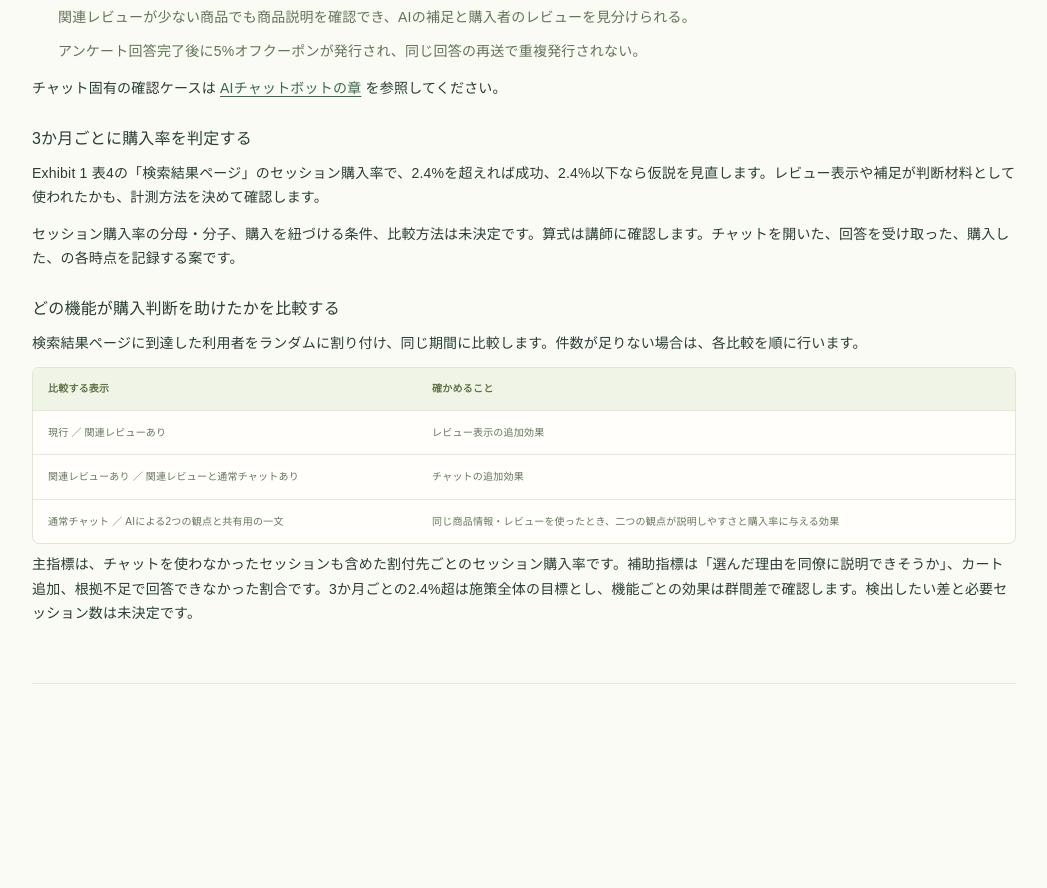
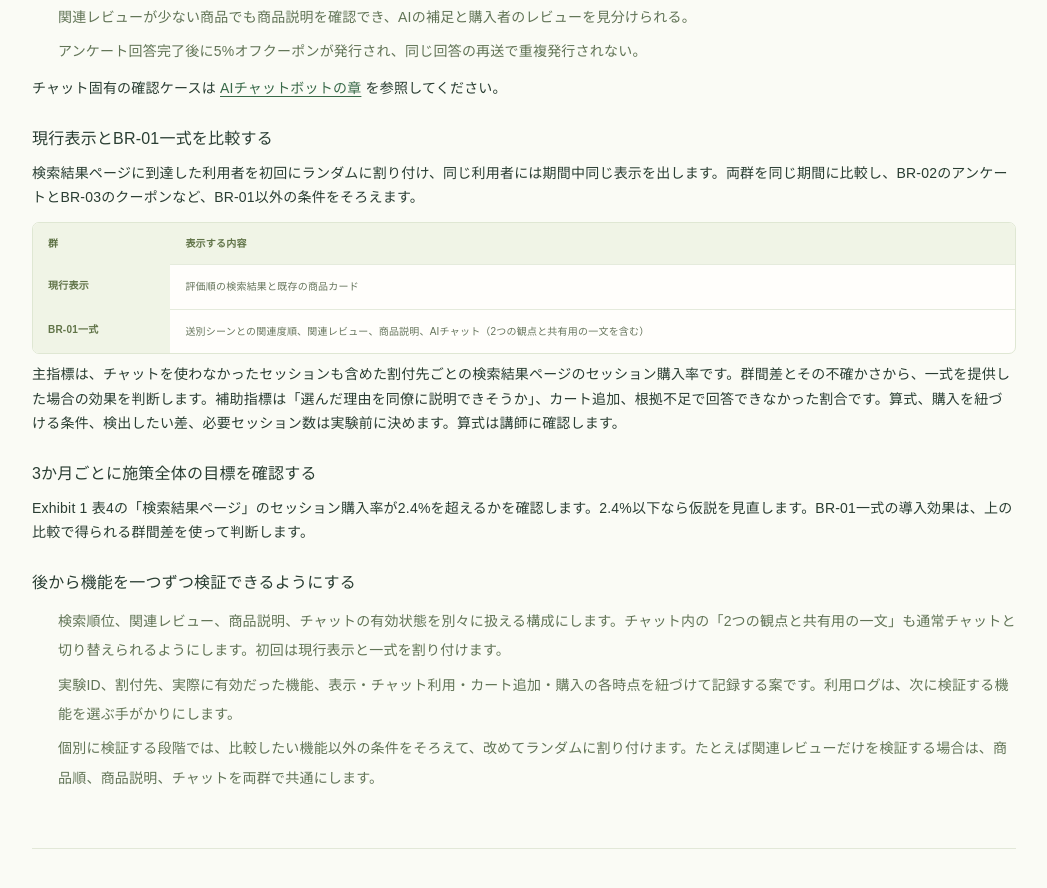
Before and after one commit to nomuryo7159/HCF_teamsite, a Next.js app: page /guide in a window 1280 px wide. Shown: the part 8280-9168 px from the top of the page, without its empty margins (116-1163 px from the left). Before the commit the page ends 9063 px from the top, so only its background shows below. Built offline with nearby package versions, Linux system fonts and the light colour scheme.

Commit message:
docs: compare the full Giftia BR-01 rollout (#33)

```diff
--- a/app/guide/giftia.tsx
+++ b/app/guide/giftia.tsx
@@ -41,21 +41,26 @@ export function GiftiaVerification() {
       </ul>
 
       <p>チャット固有の確認ケースは <a href="#giftia-chatbot-checks">AIチャットボットの章</a> を参照してください。</p>
-      <h3>3か月ごとに購入率を判定する</h3>
-      <p>Exhibit 1 表4の「検索結果ページ」のセッション購入率で、2.4%を超えれば成功、2.4%以下なら仮説を見直します。レビュー表示や補足が判断材料として使われたかも、計測方法を決めて確認します。</p>
-
-      <p>セッション購入率の分母・分子、購入を紐づける条件、比較方法は未決定です。算式は講師に確認します。チャットを開いた、回答を受け取った、購入した、の各時点を記録する案です。</p>
-      <h3>どの機能が購入判断を助けたかを比較する</h3>
-      <p>検索結果ページに到達した利用者をランダムに割り付け、同じ期間に比較します。件数が足りない場合は、各比較を順に行います。</p>
+      <h3>現行表示とBR-01一式を比較する</h3>
+      <p>検索結果ページに到達した利用者を初回にランダムに割り付け、同じ利用者には期間中同じ表示を出します。両群を同じ期間に比較し、BR-02のアンケートとBR-03のクーポンなど、BR-01以外の条件をそろえます。</p>
       <div className="guide-table-wrap"><table className="guide-table">
-        <thead><tr><th scope="col">比較する表示</th><th scope="col">確かめること</th></tr></thead>
+        <thead><tr><th scope="col">群</th><th scope="col">表示する内容</th></tr></thead>
         <tbody>
-          <tr><td>現行 ／ 関連レビューあり</td><td>レビュー表示の追加効果</td></tr>
-          <tr><td>関連レビューあり ／ 関連レビューと通常チャットあり</td><td>チャットの追加効果</td></tr>
-          <tr><td>通常チャット ／ AIによる2つの観点と共有用の一文</td><td>同じ商品情報・レビューを使ったとき、二つの観点が説明しやすさと購入率に与える効果</td></tr>
+          <tr><th scope="row">現行表示</th><td>評価順の検索結果と既存の商品カード</td></tr>
+          <tr><th scope="row">BR-01一式</th><td>送別シーンとの関連度順、関連レビュー、商品説明、AIチャット（2つの観点と共有用の一文を含む）</td></tr>
         </tbody>
       </table></div>
-      <p>主指標は、チャットを使わなかったセッションも含めた割付先ごとのセッション購入率です。補助指標は「選んだ理由を同僚に説明できそうか」、カート追加、根拠不足で回答できなかった割合です。3か月ごとの2.4%超は施策全体の目標とし、機能ごとの効果は群間差で確認します。検出したい差と必要セッション数は未決定です。</p>
+      <p>主指標は、チャットを使わなかったセッションも含めた割付先ごとの検索結果ページのセッション購入率です。群間差とその不確かさから、一式を提供した場合の効果を判断します。補助指標は「選んだ理由を同僚に説明できそうか」、カート追加、根拠不足で回答できなかった割合です。算式、購入を紐づける条件、検出したい差、必要セッション数は実験前に決めます。算式は講師に確認します。</p>
+
+      <h3>3か月ごとに施策全体の目標を確認する</h3>
+      <p>Exhibit 1 表4の「検索結果ページ」のセッション購入率が2.4%を超えるかを確認します。2.4%以下なら仮説を見直します。BR-01一式の導入効果は、上の比較で得られる群間差を使って判断します。</p>
+
+      <h3>後から機能を一つずつ検証できるようにする</h3>
+      <ul className="guide-numbered">
+        <li>検索順位、関連レビュー、商品説明、チャットの有効状態を別々に扱える構成にします。チャット内の「2つの観点と共有用の一文」も通常チャットと切り替えられるようにします。初回は現行表示と一式を割り付けます。</li>
+        <li>実験ID、割付先、実際に有効だった機能、表示・チャット利用・カート追加・購入の各時点を紐づけて記録する案です。利用ログは、次に検証する機能を選ぶ手がかりにします。</li>
+        <li>個別に検証する段階では、比較したい機能以外の条件をそろえて、改めてランダムに割り付けます。たとえば関連レビューだけを検証する場合は、商品順、商品説明、チャットを両群で共通にします。</li>
+      </ul>
     </section>
   );
 }
```
